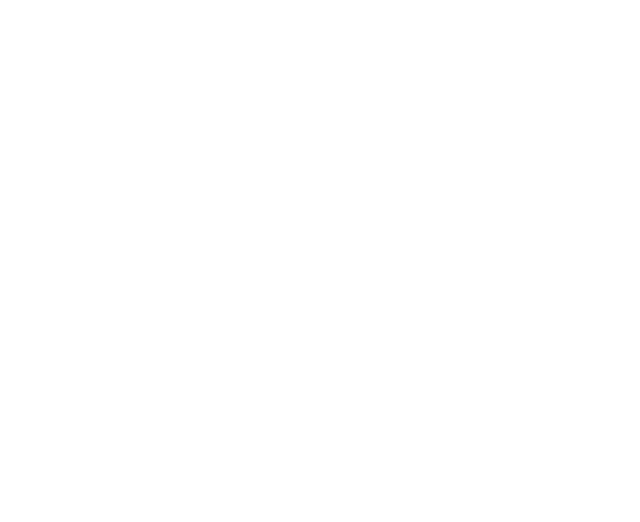
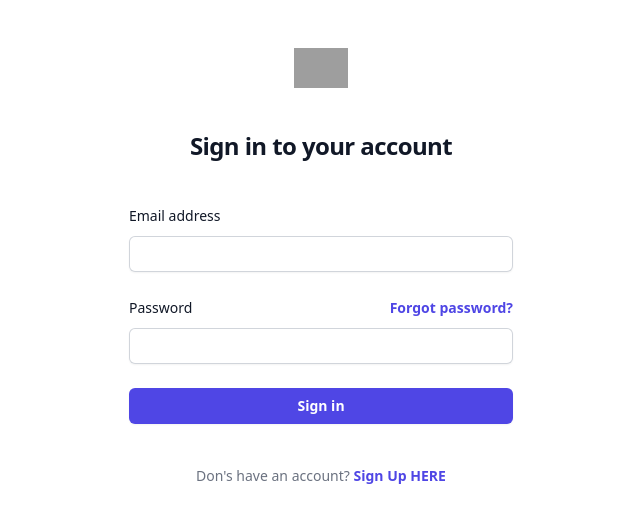
Before and after one commit to Danialarrifin/pitstop-admin, a React (Create React App) app: page / in a window 1280 px wide. Before the commit this address had no page. Shown: the top 522 px of the page, without its empty margins (319-959 px from the left). Built offline with nearby package versions, Linux system fonts and the light colour scheme; grey boxes are pictures that could not be loaded.

Commit message:
feat: added default path

```diff
--- a/src/navigations/main.js
+++ b/src/navigations/main.js
@@ -1,4 +1,4 @@
-import { Routes, Route } from 'react-router-dom';
+import { Routes, Route, Redirect } from 'react-router-dom';
 import { PATH_AUTH, PATH_HOME } from './path';
 import LoginScreen from '../screen/Login';
 import RegisterScreen from '../screen/Register';
@@ -39,7 +39,7 @@ const app = () => {
             <Route path={PATH_AUTH.forgotpassword} element={<ForgotPasswordScreen />} />
             <Route path={PATH_AUTH.resetpassword} element={<ResetPasswordScreen />} />
 
-
+            <Route path="/" element={<LoginScreen />} />
 
             {/* } */}
         </Routes>
```
